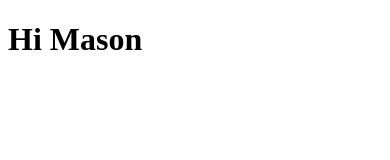
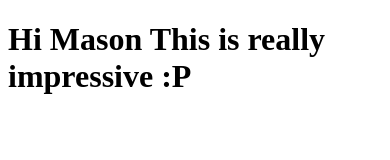
Before and after one commit to THS-CompSci/DHP-Mobile, a plain HTML site: page public_html/HallPassMobile.html in a window 390 px wide. Drawn offline with nearby package versions, Linux system fonts and the light colour scheme.

Commit message:
Update HallPassMobile.html

```diff
--- a/public_html/HallPassMobile.html
+++ b/public_html/HallPassMobile.html
@@ -7,6 +7,7 @@
     <body>
         <h1>
             Hi Mason
+            This is really impressive :P
         </h1>
     </body>
 </html>
```
